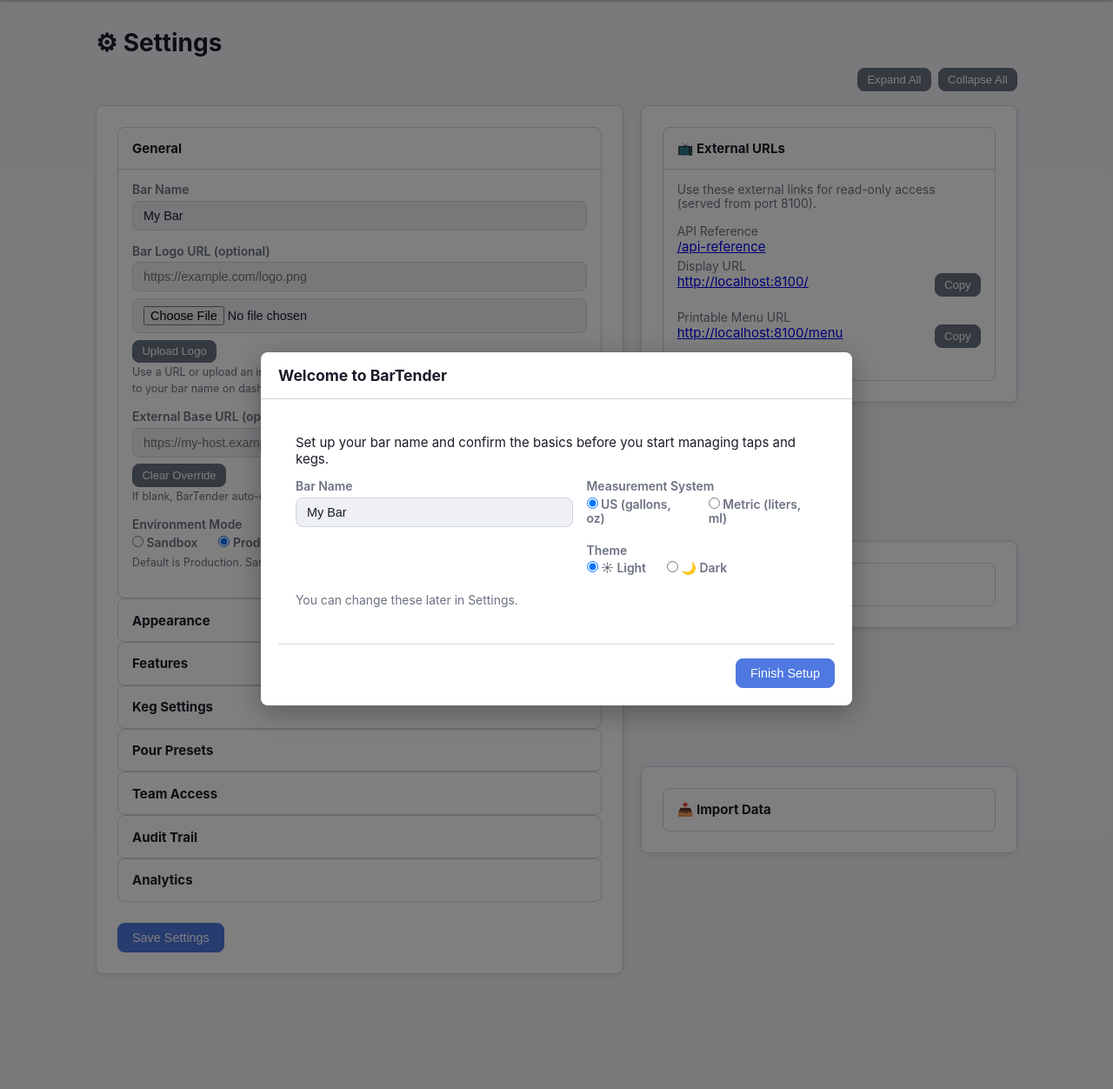
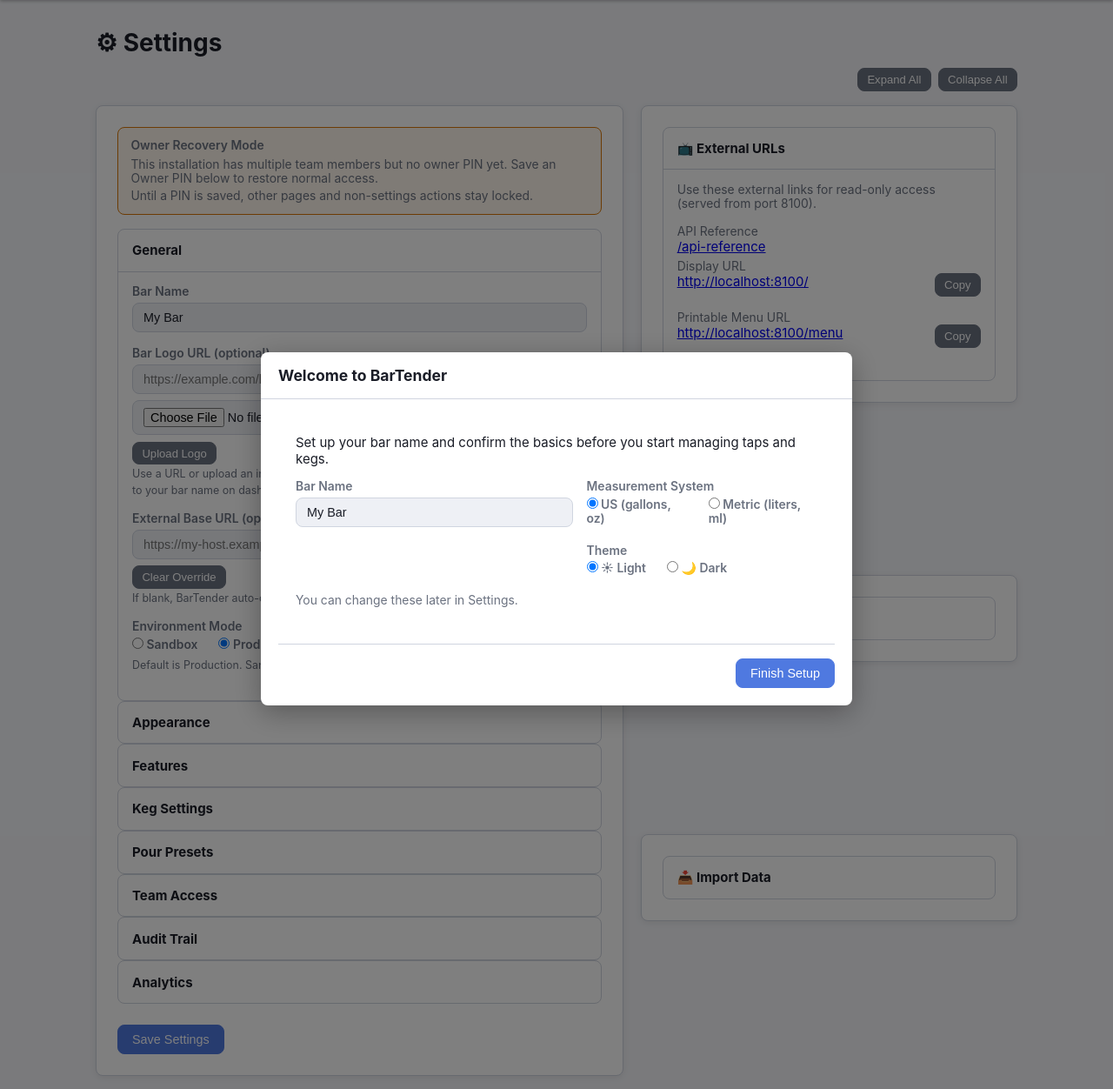
Before and after one commit to cjramseyer/BarTender, a Flask app: page /settings in a window 1280 px wide. Shown: the part 56-1308 px from the top of the page at 87% size. Run offline with Flask 3, Linux system fonts and the light colour scheme; the visitor is signed in with stand-in values (Sample User, id 1); some libraries are stand-ins or nearby versions.

Commit message:
Add owner PIN recovery flow

```diff
--- a/bartender/bartender/app.py
+++ b/bartender/bartender/app.py
@@ -132,6 +132,13 @@ def _normalized_request_path() -> str:
     return raw_path
 
 
+def _owner_pin_recovery_needed(data: dict) -> bool:
+    users = data.get("team_users", [])
+    if not isinstance(users, list) or len(users) <= 1:
+        return False
+    return not _normalize_owner_pin(data.get("settings", {}).get("owner_pin", ""))
+
+
 @app.before_request
 def require_login_for_web_views():
     normalized_path = _normalized_request_path()
@@ -147,6 +154,37 @@ def require_login_for_web_views():
     if ingress:
         return redirect(f"{ingress}/login")
     return redirect(url_for("login_view"))
+
+
+@app.before_request
+def enforce_owner_pin_recovery():
+    session_user_id = str(session.get("user_id", "") or "").strip()
+    if not session_user_id:
+        return None
+    if _normalize_team_role(session.get("user_role")) != "owner":
+        return None
+    if not session.get("owner_pin_recovery_required"):
+        return None
+
+    data = load_data()
+    if not _owner_pin_recovery_needed(data):
+        session.pop("owner_pin_recovery_required", None)
+        return None
+
+    normalized_path = _normalized_request_path()
+    if normalized_path.startswith("/static/"):
+        return None
+    if normalized_path in ("/logout", "/settings", "/api/settings"):
+        return None
+    if normalized_path.startswith("/api/"):
+        return jsonify({
+            "error": "Owner PIN setup required before other actions are available.",
+        }), 423
+
+    ingress = _effective_ingress_path()
+    if ingress:
+        return redirect(f"{ingress}/settings")
+    return redirect(url_for("settings"))
 
 
 @app.before_request
@@ -1829,25 +1867,32 @@ def login_view():
             error = "User not found. Choose a valid team member."
         else:
             selected_role = _normalize_team_role(matched_user.get("role", "staff"))
+            owner_pin_recovery_required = False
             if selected_role == "owner" and len(team_users) > 1:
                 expected_pin = _normalize_owner_pin(data.get("settings", {}).get("owner_pin", ""))
-                supplied_pin = str(request.form.get("owner_pin", "") or "").strip()
-                if not expected_pin or not secrets.compare_digest(expected_pin, supplied_pin):
-                    error = "Owner PIN required when additional team members are configured."
-                    return render_template(
-                        "login.html",
-                        settings=data["settings"],
-                        users=team_users,
-                        error=error,
-                        selected_user_id=user_id,
-                        require_owner_pin=True,
-                        ingress=_effective_ingress_path(),
-                    )
+                if expected_pin:
+                    supplied_pin = str(request.form.get("owner_pin", "") or "").strip()
+                    if not secrets.compare_digest(expected_pin, supplied_pin):
+                        error = "Owner PIN required when additional team members are configured."
+                        return render_template(
+                            "login.html",
+                            settings=data["settings"],
+                            users=team_users,
+                            error=error,
+                            selected_user_id=user_id,
+                            require_owner_pin=True,
+                            ingress=_effective_ingress_path(),
+                        )
+                else:
+                    owner_pin_recovery_required = True
 
             session.clear()
             session["user_id"] = str(matched_user.get("id", "")).strip() or user_id
             session["user_role"] = selected_role
             session["user_name"] = str(matched_user.get("name", session["user_id"]))
+            if owner_pin_recovery_required:
+                session["owner_pin_recovery_required"] = True
+                return redirect(url_for("settings"))
             return redirect(url_for("index"))
 
     return render_template(
@@ -1963,6 +2008,7 @@ def settings():
         "settings.html",
         settings=data["settings"],
         team_users=data.get("team_users", []),
+        owner_pin_recovery_required=bool(session.get("owner_pin_recovery_required")),
         qr_ready=_qr_is_available(),
         qr_error=QR_IMPORT_ERROR,
         display_port=DISPLAY_PORT,
@@ -2304,6 +2350,8 @@ def api_save_settings():
     data["settings"]["owner_pin"] = _normalize_owner_pin(
         data["settings"].get("owner_pin", "")
     )
+    if data["settings"]["owner_pin"]:
+        session.pop("owner_pin_recovery_required", None)
     data["settings"]["external_api_allowlist_enabled"] = _coerce_bool(
         data["settings"].get("external_api_allowlist_enabled"),
         False,
--- a/bartender/bartender/templates/settings.html
+++ b/bartender/bartender/templates/settings.html
@@ -87,6 +87,18 @@ content %}
 
   <div class="card settings-card settings-sections-card">
     <form id="settingsForm" onsubmit="saveSettings(event)">
+      {% if owner_pin_recovery_required %}
+      <div class="form-group settings-warning-block" style="margin-bottom: 1rem">
+        <label>Owner Recovery Mode</label>
+        <p class="muted" style="margin-top: 0.35rem">
+          This installation has multiple team members but no owner PIN yet.
+          Save an Owner PIN below to restore normal access.
+        </p>
+        <p class="muted" style="margin-top: 0.25rem">
+          Until a PIN is saved, other pages and non-settings actions stay locked.
+        </p>
+      </div>
+      {% endif %}
       <details class="settings-collapsible" open>
         <summary>General</summary>
         <div class="settings-collapsible-body">
```
Also changed, not shown: bartender/tests/test_login_page.py (+63 -0 lines), bartender/README.md.
